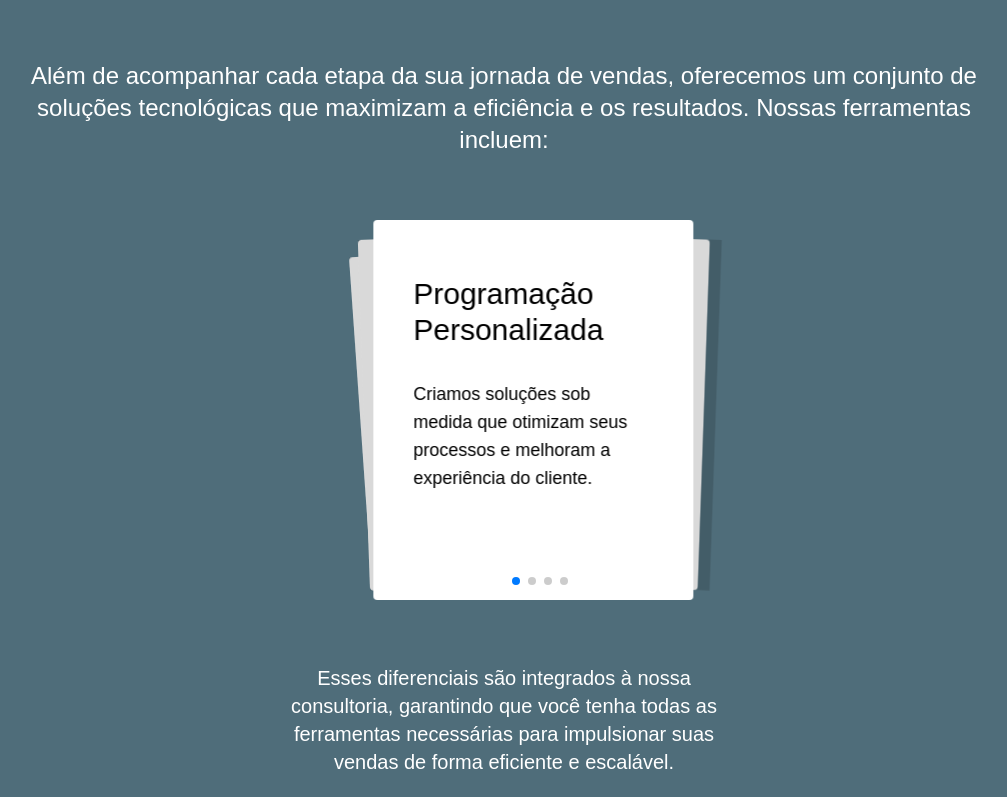
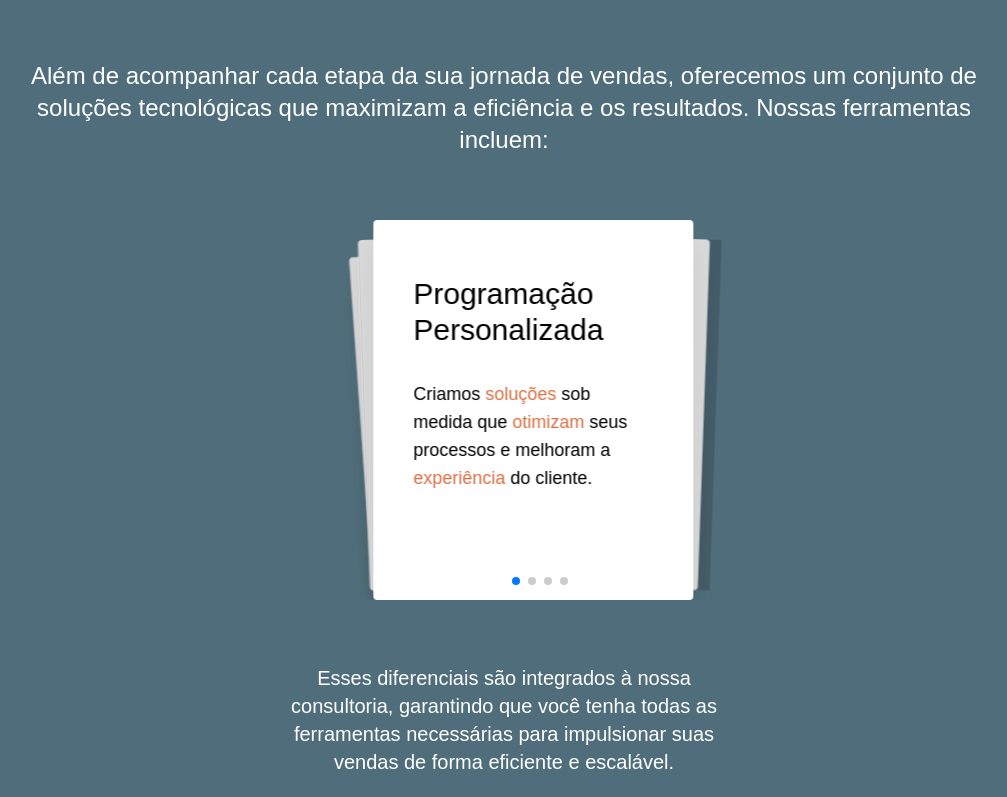
Before and after one commit to Devpe007/elodigital, a Next.js app: page / in a window 1280 px wide. Shown: the part 1724-2521 px from the top of the page, without its empty margins (136-1143 px from the left). Built offline with nearby package versions, Linux system fonts and the light colour scheme.

Commit message:
highlighting the key words of the slide

```diff
--- a/src/app/components/Card.tsx
+++ b/src/app/components/Card.tsx
@@ -7,7 +7,7 @@ type CardProps = {
 
 export default function Card({ children, title }: CardProps) {
   return (
-    <div className="flex flex-col items-center w-80 h-[380px] bg-white px-8 py-14 lg:px-10 rounded">
+    <div className="flex flex-col items-center w-80 h-[380px] bg-white px-8 py-14 lg:px-10 rounded shadow-xl">
       <h1 className="text-3xl mb-8">{title}</h1>
 
       <p className="text-lg">
--- a/src/app/components/Slider.tsx
+++ b/src/app/components/Slider.tsx
@@ -9,13 +9,6 @@ import 'swiper/css/pagination'
 import Card from './Card';
 
 export default function Slider() {
-  const data = [
-    { id: 1, title: 'Programação Personalizada', description: 'Criamos soluções sob medida que otimizam seus processos e melhoram a experiência do cliente.' },
-    { id: 2, title: 'Automação de Atendimento', description: 'Implementamos sistemas que garantem um atendimento rápido e eficiente, 24/7.' },
-    { id: 3, title: 'Automação de Processos Internos', description: 'Simplificamos e aceleramos seus fluxos de trabalho, permitindo que sua equipe foque no que realmente importa.' },
-    { id: 4, title: 'Integração com IA', description: 'Usamos inteligência artificial para criar atendimentos inteligentes e personalizados, otimizando a conversão e a retenção de clientes.' },
-  ]
-
   return (
     <div className='flex justify-center items-center ml-[36px] lg:w-[1000px]'>
       <Swiper
@@ -37,14 +30,30 @@ export default function Slider() {
         loop
         centeredSlides
       >
-        {data.map((item) => (
-          <SwiperSlide key={item.id} className='w-[40px]'>
-            <Card title={item.title}>
-              {item.description}
-            </Card>
-          </SwiperSlide>
-        ))}
+        <SwiperSlide className='w-[40px]'>
+          <Card title="Programação Personalizada">
+            Criamos <span className='text-primary-orange'>soluções</span> sob medida que <span className='text-primary-orange'>otimizam</span> seus processos e melhoram a <span className='text-primary-orange'>experiência</span> do cliente.
+          </Card>
+        </SwiperSlide>
+
+        <SwiperSlide className='w-[40px]'>
+          <Card title="Automação de Atendimento">
+            Implementamos <span className='text-primary-orange'>sistemas</span> que garantem um <span className='text-primary-orange'>atendimento rápido e eficiente, 24/7</span>.
+          </Card>
+        </SwiperSlide>
+
+        <SwiperSlide className='w-[40px]'>
+          <Card title="Automação de Processos Internos">
+            Simplificamos e aceleramos seus <span className='text-primary-orange'>fluxos de trabalho</span>, permitindo que sua equipe foque no que realmente importa.
+          </Card>
+        </SwiperSlide>
+
+        <SwiperSlide className='w-[40px]'>
+          <Card title="Integração com IA">
+            Usamos <span className='text-primary-orange'>inteligência artificial</span> para criar <span className='text-primary-orange'>atendimentos inteligentes e personalizados</span>, otimizando a conversão e a retenção de <span className='text-primary-orange'>clientes</span>.
+          </Card>
+        </SwiperSlide>
       </Swiper>
-    </div>
+    </div >
   )
 }
```
